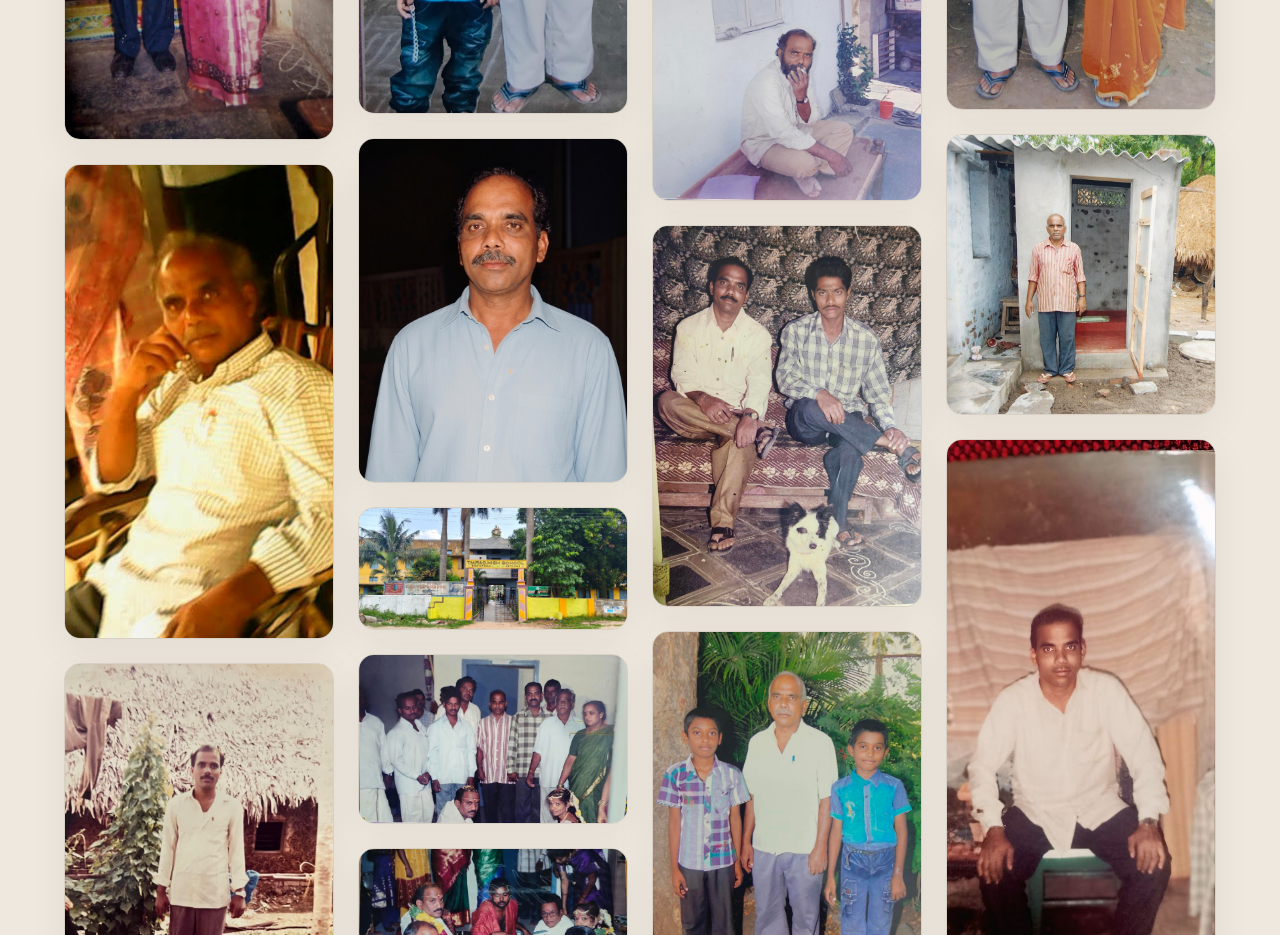
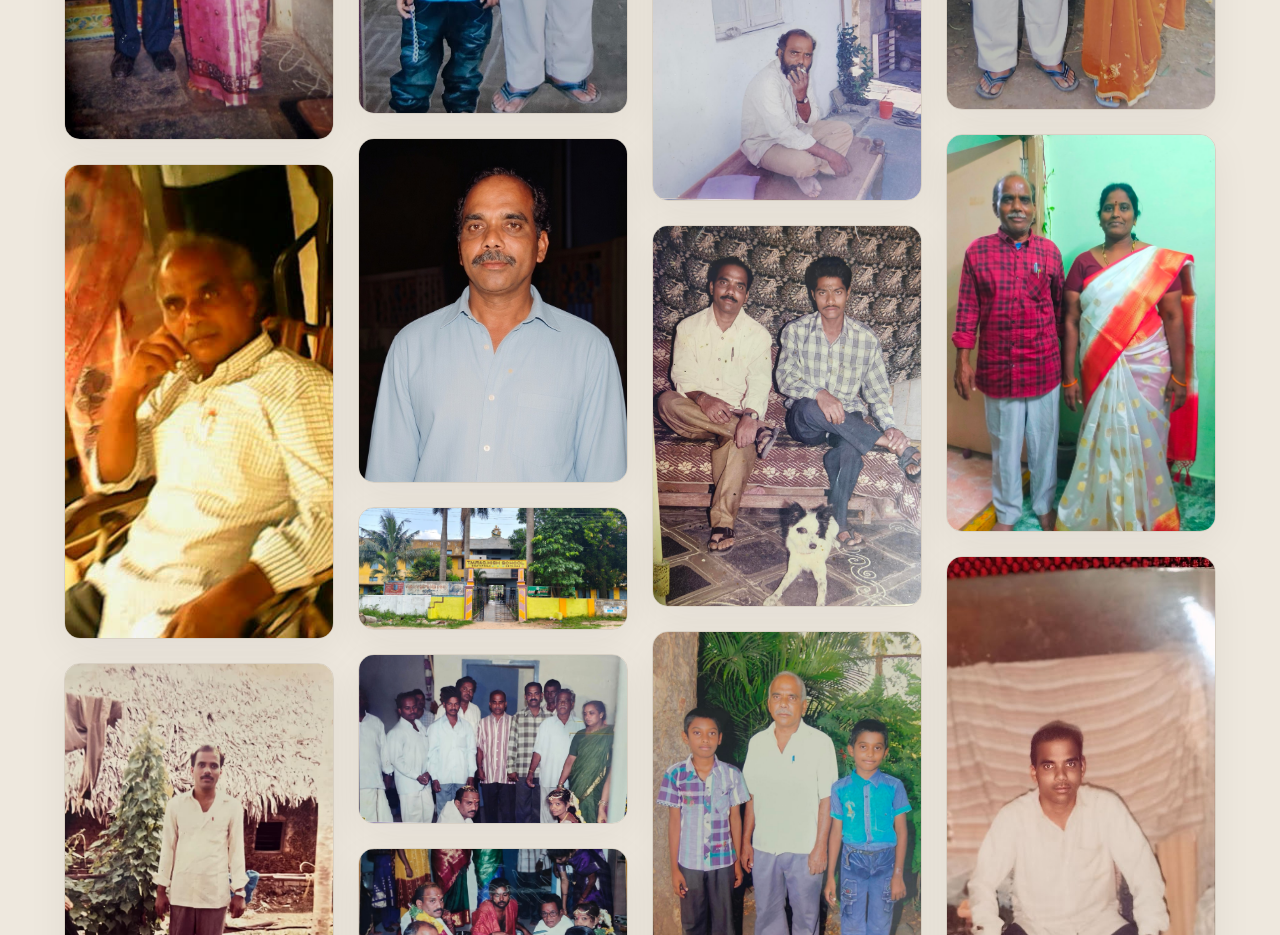
Before and after one commit to kvnrajasekhar/balarama_krishna_memorial_site, a React (Vite) app: page /story/gallery in a window 1280 px wide. Shown: the part 2160-3095 px from the top of the page. Built offline with nearby package versions, Linux system fonts and the light colour scheme.

Commit message:
refact: Gallery section photo was changed

```diff
--- a/src/components/sections/Gallery.jsx
+++ b/src/components/sections/Gallery.jsx
@@ -36,7 +36,7 @@ const galleryImages = [
   { src: "/images/Nanna/with-wife-2.jpeg", category: "family" },
   { src: "/images/Nanna/with-wife-3.jpeg", category: "family" },
   { src: "/images/Nanna/with-wife-4.jpeg", category: "family" },
-  { src: "/images/Nanna/work-1.jpeg", category: "work" },
+  { src: "/images/Nanna/with-wife-6.jpeg", category: "family" },
   { src: "/images/Nanna/young-age-1.jpg", category: "childhood" },
 ];
 
```
Also changed, not shown: public/images/Nanna/with-wife-6.jpeg (added).
